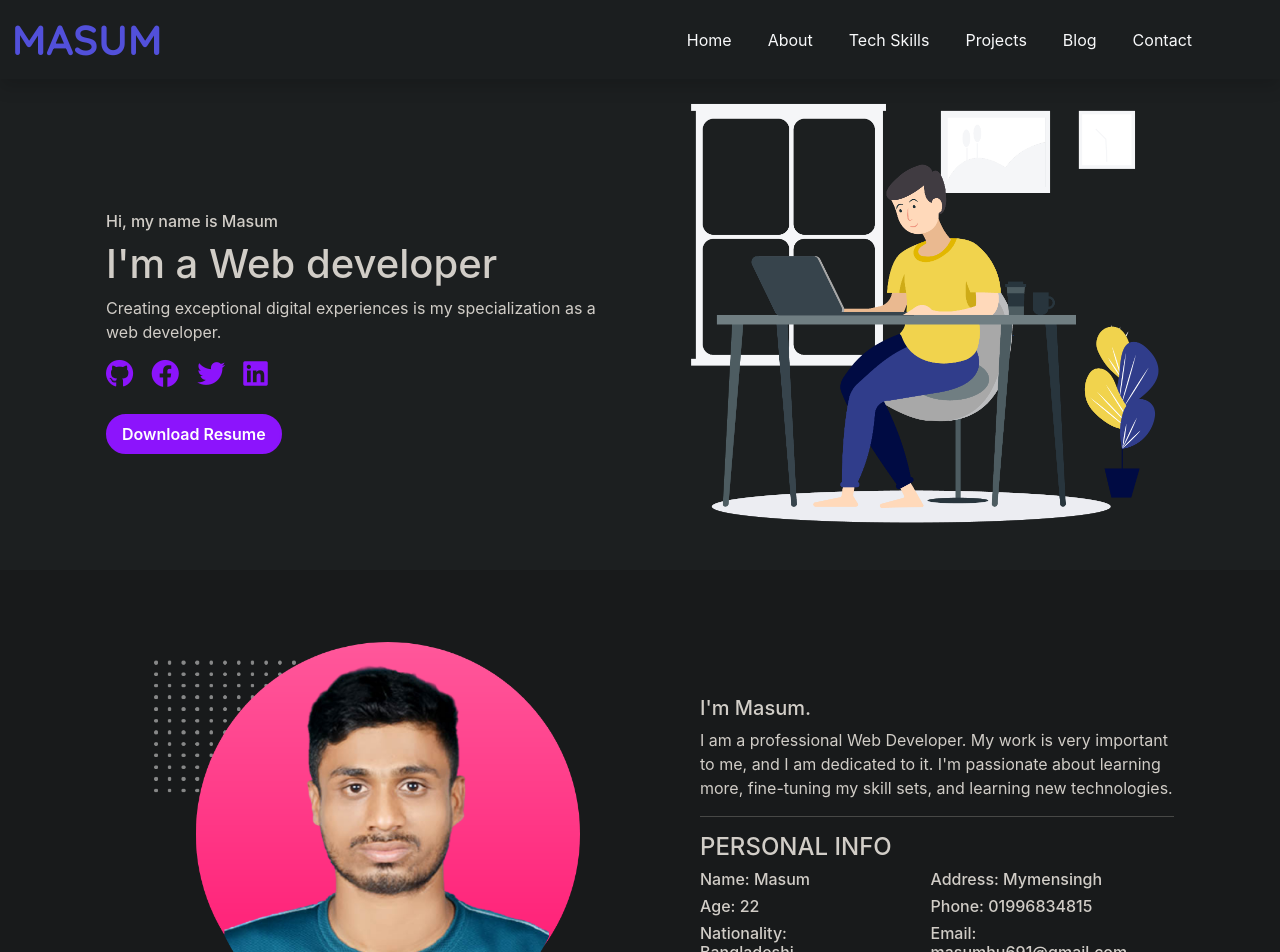
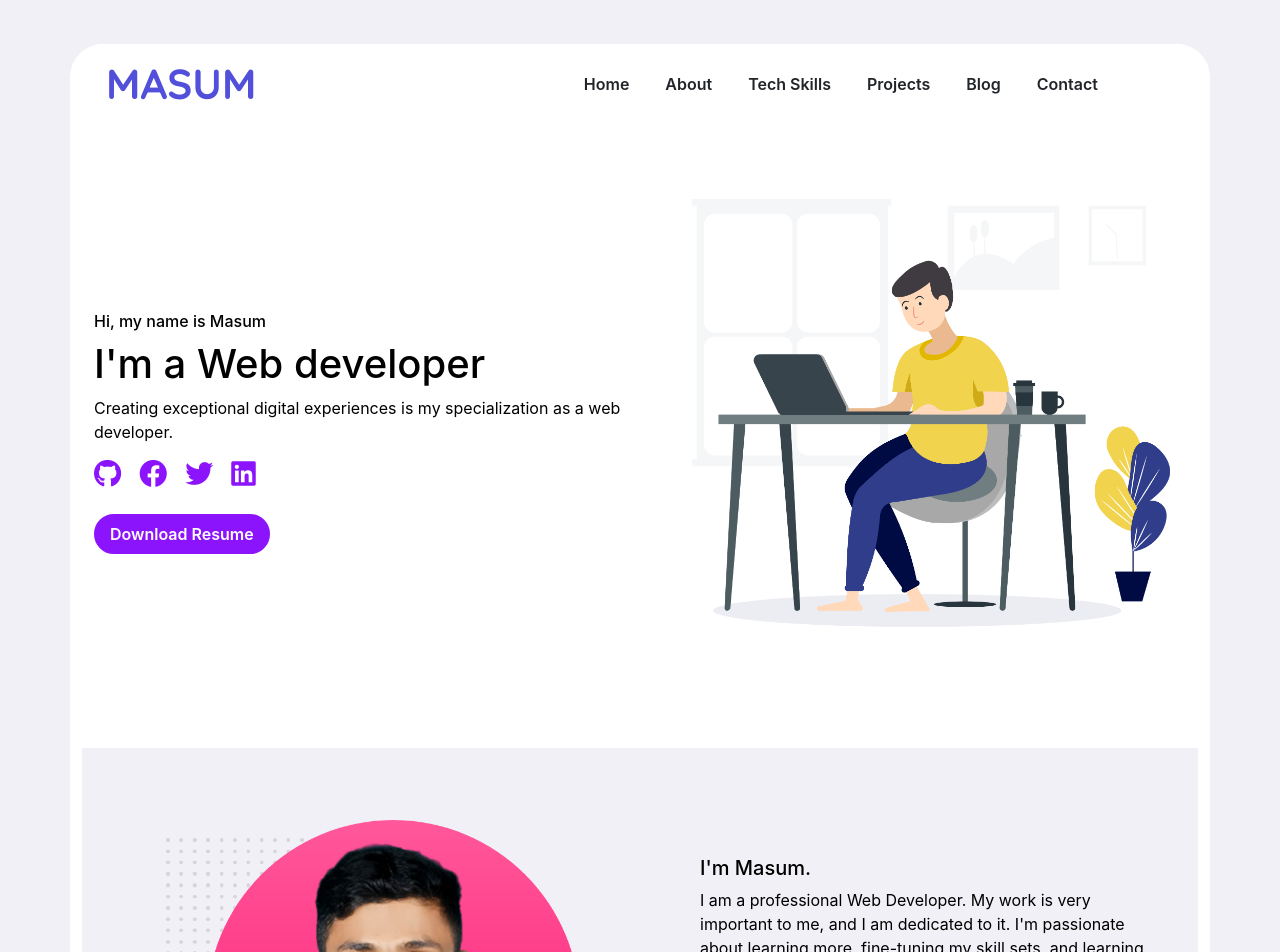
Before and after one commit to masum691/masum-portfolio, a React (Create React App) app: page / in a window 1280 px wide. Shown: the top 952 px of the page. Built offline with nearby package versions, Linux system fonts and the light colour scheme.

Commit message:
changed ui dark to light

```diff
--- a/public/index.html
+++ b/public/index.html
@@ -24,7 +24,7 @@
   <title>Masum | Portfolio</title>
   <style>
     body{
-      background-color: #181A1B;
+      background-color: #F0F0F6;
       margin: 0;
       padding: 0;
     }
--- a/src/Pages/Home/About/About.css
+++ b/src/Pages/Home/About/About.css
@@ -2,6 +2,6 @@
     width: 300px;
 } */
 .about-color{
-    background-color: #181A1B;
-    color: #d1cdc7;
+    background-color: #F0F0F6;
+    color: black;
 }
--- a/src/Pages/Home/About/About.js
+++ b/src/Pages/Home/About/About.js
@@ -5,7 +5,7 @@ import './About.css'
 const About = () => {
     return (
         <div id="about" className="about-color">
-            <div class="row row-cols-1 row-cols-md-2 g-4 container mx-auto d-lg-flex align-items-center justify-content-around">
+            <div class="row row-cols-1 row-cols-md-2 g-4 container mx-auto d-lg-flex align-items-center justify-content-around mt-5">
                 <div class="col">
                     <img data-aos="zoom-in" data-aos-duration="2000" src={masum} class="card-img-top masum-image p-lg-5" alt="..." />
                 </div>
--- a/src/Pages/Home/Banner/Banner.css
+++ b/src/Pages/Home/Banner/Banner.css
@@ -1,8 +1,8 @@
 
 .banner-container{
     /* background-color: #F4F4FB; */
-    background-color: #1C1F20;
-    color: #d1cdc7;
+    background-color: #F0F0F6;
+    color: black;
 }
 .font-awesome .facebook, .linkedin, .twitter{
     margin-left: 18px;
@@ -35,3 +35,8 @@
     text-decoration: none;
     color: white;
 }
+.with-nav{
+    margin-top: 43px;
+    margin-bottom: 33px;
+    background-color: #fff;
+}
--- a/src/Pages/Home/Banner/Banner.js
+++ b/src/Pages/Home/Banner/Banner.js
@@ -1,12 +1,14 @@
 import React from 'react';
 import programmer from '../../../images/programmer.png'
+import Navbar from '../../Navbar/Navbar';
 import './Banner.css'
 
 const Banner = () => {
 
     return (
         <div className="banner-container">
-            <div class="row row-cols-1 row-cols-md-2 g-4 container mx-auto d-lg-flex align-items-center">
+            <div className="with-nav container mx-auto ">
+            <div class="row row-cols-1 row-cols-md-2 g-4 d-lg-flex align-items-center portfolio-banner">
                 <div class="col">
                     <h6>Hi, my name is Masum</h6>
                     <h1>I'm a Web developer</h1>
@@ -25,6 +27,7 @@ const Banner = () => {
                     <img src={programmer} class="card-img-top" alt="..." />
                 </div>
             </div>
+            </div>
         </div>
     );
 };
--- /dev/null
+++ b/src/Pages/Home/Home/Home.css
@@ -0,0 +1,5 @@
+.home-page{
+    background-color: #FFFFFF;
+    border-radius: 33px;
+    margin-top: 44px;
+}
--- a/src/Pages/Home/Home/Home.js
+++ b/src/Pages/Home/Home/Home.js
@@ -8,10 +8,11 @@ import Footer from '../Footer/Footer';
 import Projects from '../Projects/Projects';
 import Services from '../Services/Services';
 import TechSkills from '../TechSkills/TechSkills';
+import './Home.css'
 
 const Home = () => {
     return (
-        <div id="home">
+        <div className='home-page container' id="home">
             <Navbar></Navbar>
             <Banner></Banner>
             <About></About>
--- a/src/Pages/Home/TechSkills/TechSkills.css
+++ b/src/Pages/Home/TechSkills/TechSkills.css
@@ -13,10 +13,10 @@
     margin-bottom: 0;
 }
 .background-tech{
-    background-color: #181A1B;
+    background-color: #F5F8F9;
 }
 .first-card{
-    background-color: #181A1B;
+    background-color: #FFFFFF;
 }
 .second-card{
     background-color: #181A1B;
--- a/src/Pages/Navbar/Navbar.css
+++ b/src/Pages/Navbar/Navbar.css
@@ -20,6 +20,10 @@
     width: 42px;
 }
 .navbar-bgc{
-    background-color: #1B1E1F;
-    margin-bottom: 72px;
+    background-color: #FFFFFF;
+    border-radius: 20px;
 }
+.portfolio-nav li a{
+    color: black;
+    font-weight: 600;
+}
--- a/src/Pages/Navbar/Navbar.js
+++ b/src/Pages/Navbar/Navbar.js
@@ -6,7 +6,7 @@ import { HashLink } from 'react-router-hash-link';
 const Navbar = () => {
     return (
         <div className="navbar-bgc">
-            <nav class="navbar fixed-top navbar-expand-lg navbar-dark navbar-bgc shadow">
+            <nav class="navbar navbar-expand-lg navbar-dark navbar-bgc container">
                 <div class="container-fluid">
                     <a class="navbar-brand ms-lg-5" href='#' className="masum">MASUM</a>
                     <button class="navbar-toggler" type="button" data-bs-toggle="collapse" data-bs-target="#navbarNav" aria-controls="navbarNav" aria-expanded="false" aria-label="Toggle navigation">
@@ -30,34 +30,34 @@ const Navbar = () => {
                                 </Link>
                             </li>
                         </ul> */}
-                        <ul class="navbar-nav ms-auto me-5">
+                        <ul class="navbar-nav ms-auto me-5 portfolio-nav">
                             <li class="nav-item">
-                                <a href="/#home" class="nav-link active text-light" aria-current="page">
+                                <a href="/#home" class="nav-link active text-dark" aria-current="page">
                                     Home
                                 </a>
                             </li>
                             <li class="nav-item">
-                                <a href="/#about" class="nav-link active text-light" aria-current="page">
+                                <a href="/#about" class="nav-link active text-dark" aria-current="page">
                                     About
                                 </a>
                             </li>
                             <li class="nav-item">
-                                <a href="/#skills" class="nav-link active text-light" aria-current="page">
+                                <a href="/#skills" class="nav-link active text-dark" aria-current="page">
                                     Tech Skills
                                 </a>
                             </li>
                             <li class="nav-item">
-                                <a href="/#projects" class="nav-link active text-light" aria-current="page">
+                                <a href="/#projects" class="nav-link active text-dark" aria-current="page">
                                     Projects
                                 </a>
                             </li>
                             <li class="nav-item">
-                                <a href="/#blog" class="nav-link active text-light" aria-current="page">
+                                <a href="/#blog" class="nav-link active text-dark" aria-current="page">
                                     Blog
                                 </a>
                             </li>
                             <li class="nav-item">
-                                <a href="/#contact" class="nav-link active text-light" aria-current="page">
+                                <a href="/#contact" class="nav-link active text-dark" aria-current="page">
                                     Contact
                                 </a>
                             </li>
```
